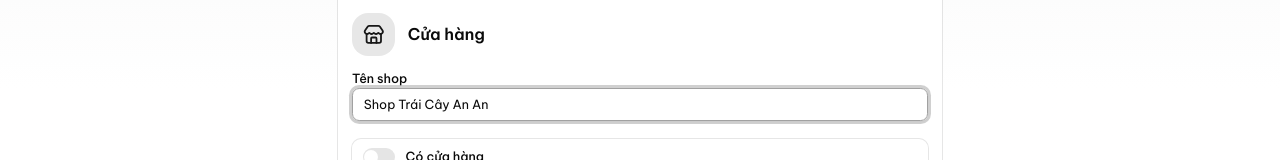
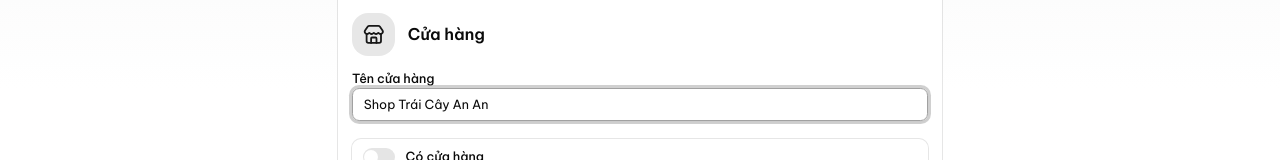
Before and after one commit to Tritintruong114/sale-ai-agent, a Next.js app: page /onboarding in a window 1280 px wide. Shown: the part 311-471 px from the top of the page. Built offline with nearby package versions, Linux system fonts and the light colour scheme.

Commit message:
Refine onboarding & shop-info copy and shop context

```diff
--- a/src/components/onboarding/OnboardingWizard.tsx
+++ b/src/components/onboarding/OnboardingWizard.tsx
@@ -50,7 +50,7 @@ const STEPS: StepDef[] = [
   {
     code: "shop",
     title: "Cửa hàng",
-    benefit: "Đặt tên shop để agent giới thiệu với khách.",
+    benefit: "Đặt Tên cửa hàng để agent giới thiệu với khách.",
     icon: Store,
     render: (p) => <StepCreateShop {...p} />,
     canNext: (d) => d.shopName.trim().length > 0,
--- a/src/components/onboarding/steps/StepCreateShop.tsx
+++ b/src/components/onboarding/steps/StepCreateShop.tsx
@@ -15,7 +15,7 @@ export function StepCreateShop({ draft, update }: StepProps) {
 
 
       <label className="block space-y-2 text-sm">
-        <span className="font-medium">Tên shop</span>
+        <span className="font-medium">Tên cửa hàng</span>
         <Input
           value={draft.shopName}
           onChange={(e) => update({ shopName: e.target.value })}
--- a/src/components/shop-info/ShopInfoScreen.tsx
+++ b/src/components/shop-info/ShopInfoScreen.tsx
@@ -103,13 +103,13 @@ export function ShopInfoScreen({ initialTab }: { initialTab?: string }) {
           Điền thông tin cửa hàng để agent tư vấn khách chính xác.
         </p>
         <h1 className="text-pretty text-xl font-semibold sm:text-2xl">
-          <span className="text-foreground">{config.shopName || "Chưa đặt tên shop"}</span>
+          <span className="text-foreground">{config.shopName || "Chưa đặt Tên cửa hàng"}</span>
         </h1>
       </header>
 
       {/* 1 — Thông tin cơ bản */}
       <Section icon={Store} title="Thông tin cơ bản">
-        <Field label="Tên shop">
+        <Field label="Tên cửa hàng">
           <Input
             value={config.shopName}
             onChange={(e) => setConfig({ shopName: e.target.value })}
--- a/src/lib/shopContext.ts
+++ b/src/lib/shopContext.ts
@@ -67,7 +67,7 @@ export function buildBusinessContext(profile?: BusinessProfile, shop?: ShopBasic
   // Nhận diện shop — lần đầu đưa địa chỉ/SĐT/loại hình thật vào ngữ cảnh.
   if (shop) {
     const basics: string[] = [];
-    if (shop.shopName) basics.push(`- Tên shop: ${shop.shopName}`);
+    if (shop.shopName) basics.push(`- Tên cửa hàng: ${shop.shopName}`);
     if (shop.shopType?.length) {
       const types = shop.shopType.map((t) => (t === "online" ? "bán online" : "có cửa hàng")).join(" + ");
       basics.push(`- Loại hình: ${types}`);
```
Also changed, not shown: 1 other file (tests, documents, lock files or other folders).
